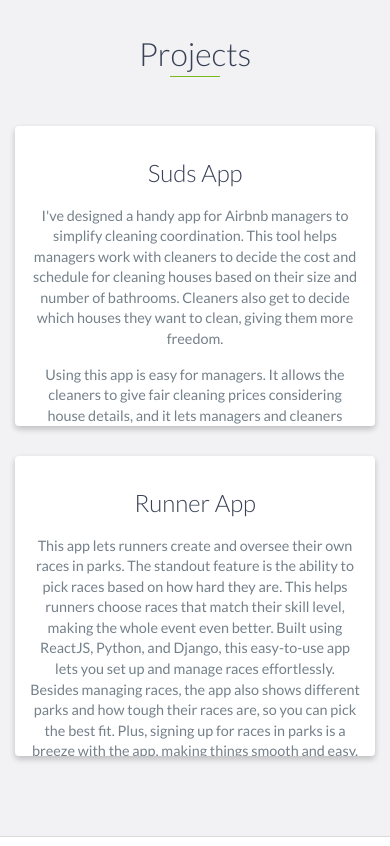
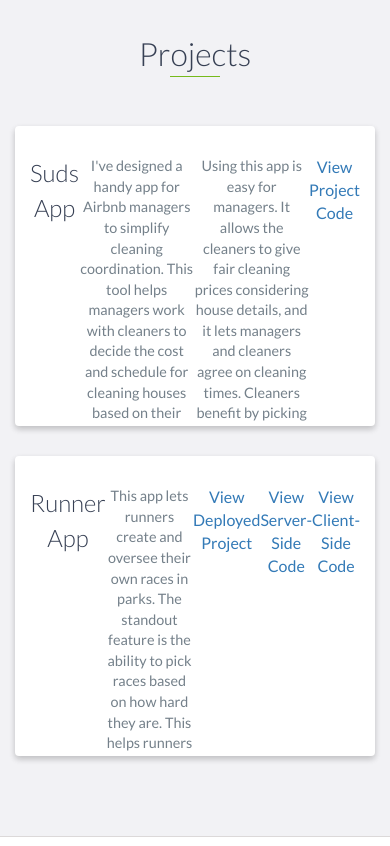
Before and after one commit to seforarodriguez/MyPortfolio, a website: page index.html in a window 390 px wide. Shown: the part 4420-5266 px from the top of the page. Drawn offline with nearby package versions, Linux system fonts and the light colour scheme.

Commit message:
show links for projects in phone version

```diff
--- a/index.html
+++ b/index.html
@@ -174,7 +174,7 @@
 
     <div id="projects" class="background-alt">
         <h2 class="heading">Projects</h2>
-        <div class="container">
+        <div class="container project-container">
             <div class="row">
                 <div class="project shadow-large">
                     <div class="project-image">
--- a/scss/styles.scss
+++ b/scss/styles.scss
@@ -963,8 +963,14 @@ footer {
         display: none;
     }
 
+    .project-container {
+        display: flex;
+    }
+
     .project-info {
         position: relative;
+        display:flex;
+        justify-content: center;
         margin: 0;
         padding: 30px 15px;
         top: auto;
```
Also changed, not shown: scss/styles.css, 1 other file.
